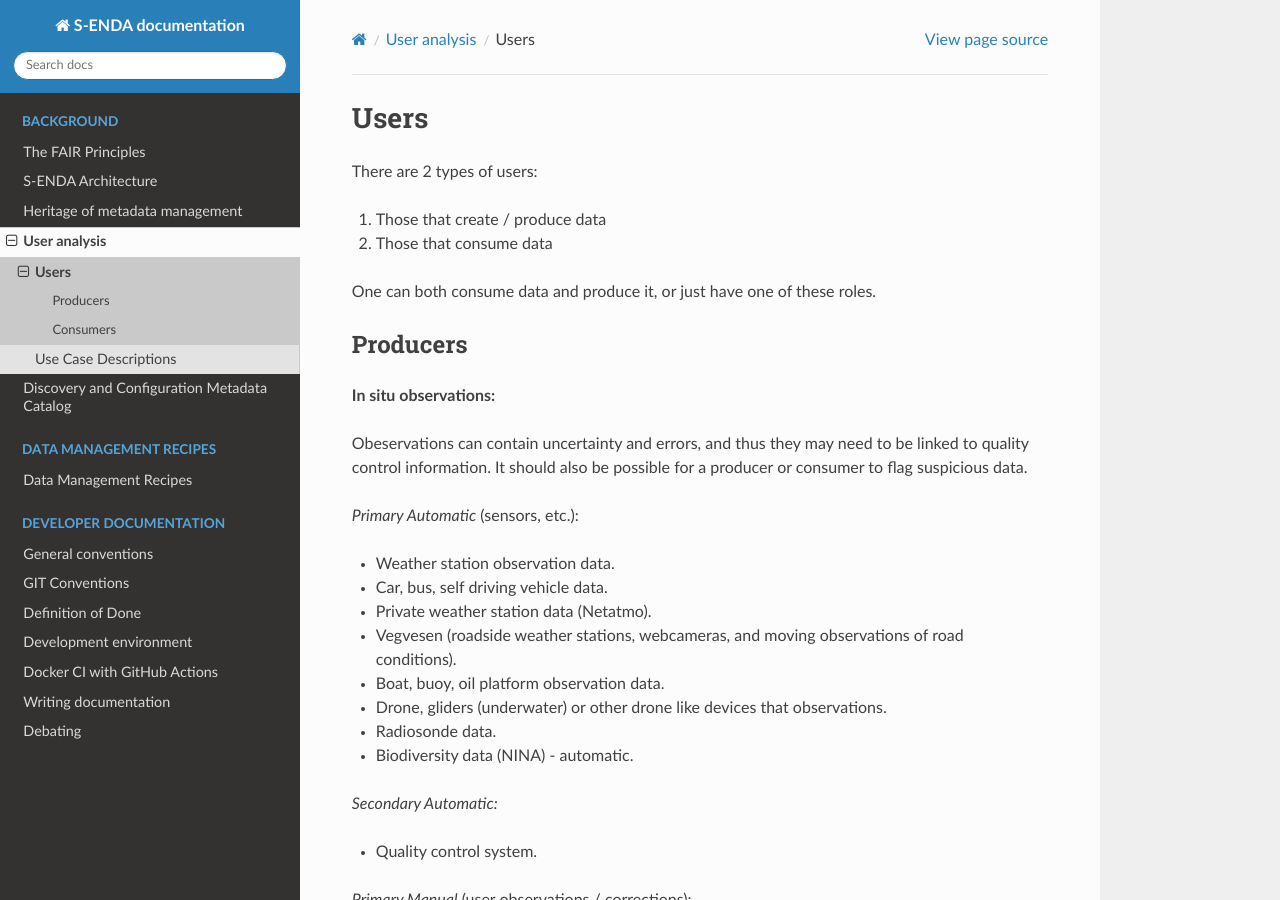
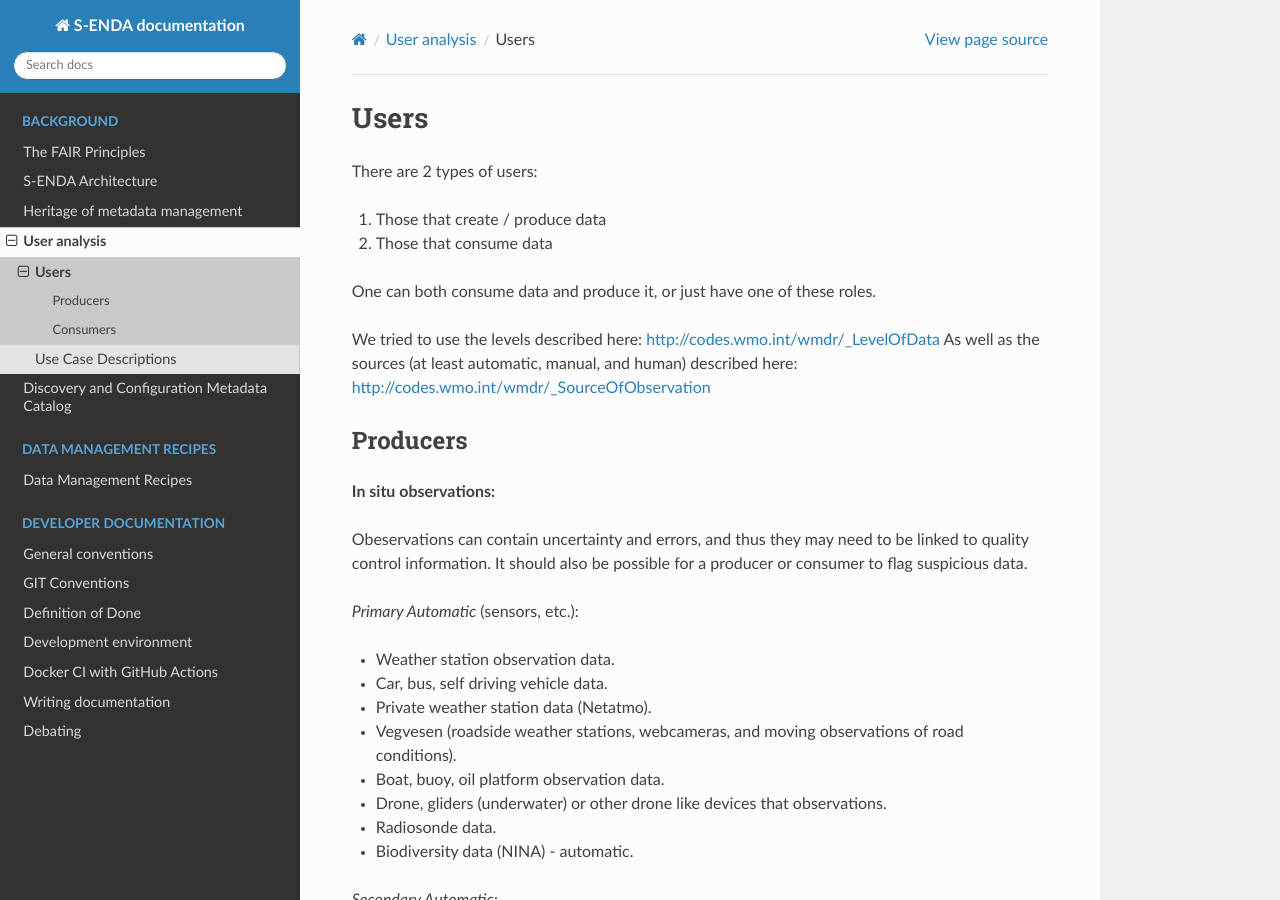
Before and after one commit to metno/S-ENDA-documentation, a Sphinx documentation site: the page built from source/users.rst, in a window 1280 px wide and 900 px high. Built offline with Sphinx 7.4.7 and the Read the Docs theme 2.0.0, drawn with Linux system fonts in a browser that asks for light colours.

Commit message:
Update users.rst

```diff
--- a/source/users.rst
+++ b/source/users.rst
@@ -8,6 +8,9 @@ There are 2 types of users:
 2. Those that consume data
 
 One can both consume data and produce it, or just have one of these roles.
+
+We tried to use the levels described here: http://codes.wmo.int/wmdr/_LevelOfData
+As well as the sources (at least automatic, manual, and human) described here: http://codes.wmo.int/wmdr/_SourceOfObservation
 
 Producers
 =========
```
